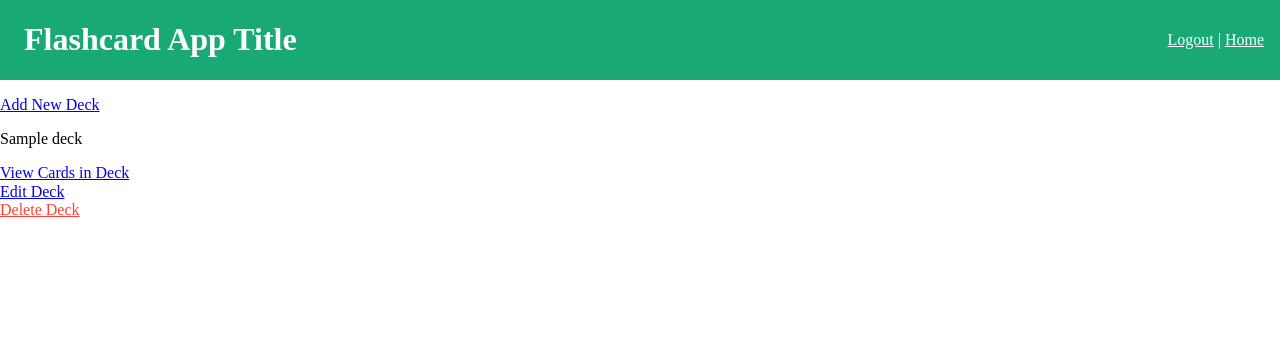
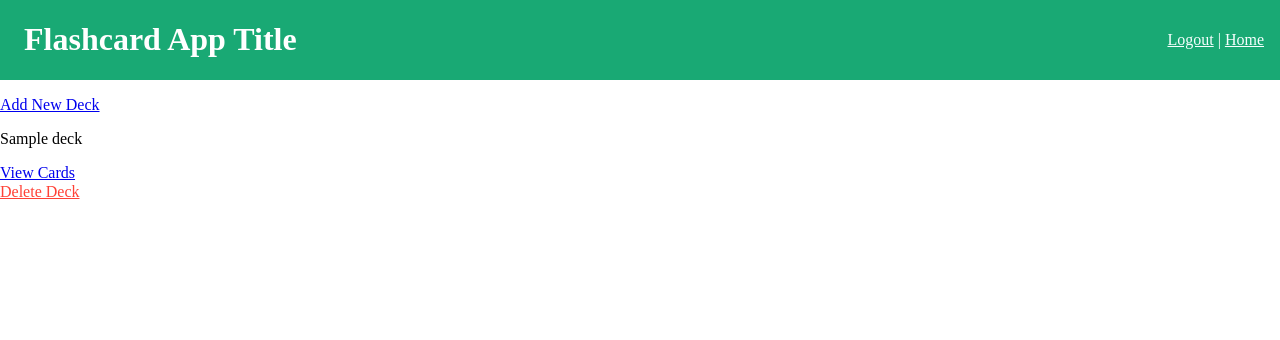
Before and after one commit to Momentum-Team-10/django-duplex-team-ravenclaw, a Django app: page / in a window 1280 px wide. Shown: the top 340 px of the page. Run offline with Django 3.2, Linux system fonts and the light colour scheme; a user stored in the database is signed in; tables that the repository leaves empty hold one stand-in row (values such as "Sample post").

Commit message:
Edit deck name now appears on the card view page instead of home page

```diff
--- a/flashcards/views.py
+++ b/flashcards/views.py
@@ -83,7 +83,7 @@ def view_cards(request, pk):
     cards = Card.objects.filter(deck=deck.pk)
 
     return render(request, "flashcards/view_cards.html", {
-        "user": user, "deck": deck, "cards": cards})
+        "user": user, "deck": deck, "cards": cards,})
 
 def edit_card(request, deck_pk, card_pk):
     deck = get_object_or_404(Deck, pk=deck_pk)
--- a/templates/flashcards/home.html
+++ b/templates/flashcards/home.html
@@ -10,8 +10,7 @@
   <div>
     <div>{{ deck.title }}</div>
     <p>
-        <a href="{% url 'view_cards' pk=deck.pk %}">View Cards in Deck</a><br>
-        <a href="{% url 'edit_deck' pk=deck.pk %}">Edit Deck</a><br>
+        <a href="{% url 'view_cards' pk=deck.pk %}">View Cards</a><br>
         <a class="red" href="{% url 'delete_deck' pk=deck.pk %}">Delete Deck</a>
     </p>
   </div>
--- a/templates/flashcards/view_cards.html
+++ b/templates/flashcards/view_cards.html
@@ -4,7 +4,10 @@
 {% if request.user.is_authenticated %}
 {% if request.user == deck.user %}
 
+<h3>{{ deck.title }}</h3>
+<a href="{% url 'edit_deck' pk=deck.pk %}">Edit Deck Name</a>
 <p><a href="{% url 'add_card' pk=deck.pk %}">Add New Card</a></p>
+
 
 <div>
   {% for card in cards %}
```
